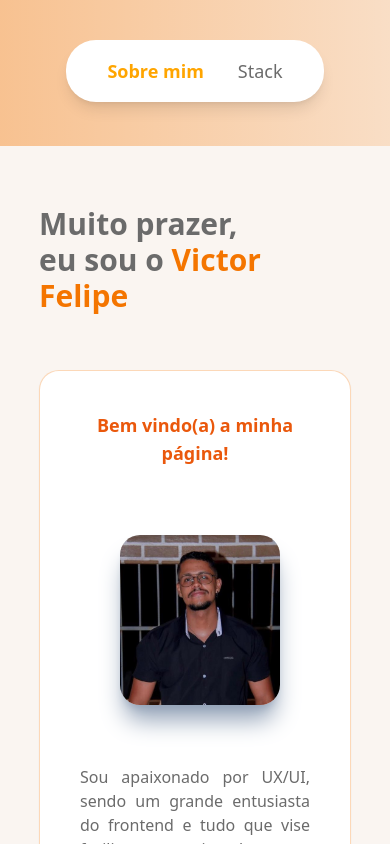
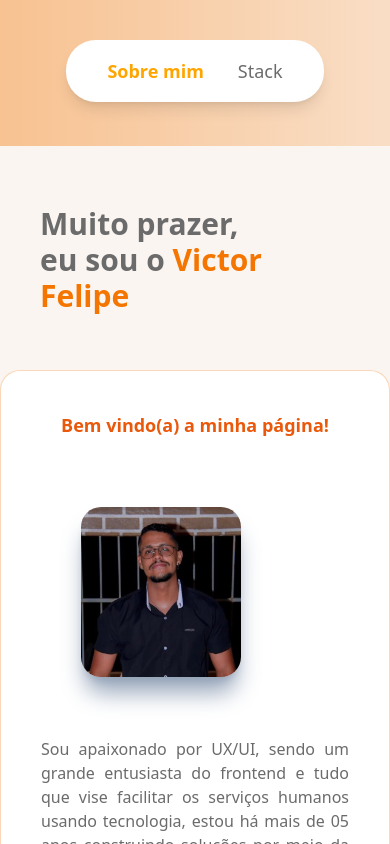
Before and after one commit to victorflipe/victorflipe, a Gatsby site: page / in a window 390 px wide. Built offline with nearby package versions, Linux system fonts and the light colour scheme; Gatsby itself is replaced by a stand-in of ours.

Commit message:
style: Applying responsiveness

```diff
--- a/src/components/Layout.js
+++ b/src/components/Layout.js
@@ -9,7 +9,7 @@ const Layout = ({PageTitle, children, breadcrumbs, marginFooter, noTitle}) => {
         <div className="relative w-full flex flex-col min-h-screen">
             <MenuComponent/>
 
-            <main className="flex-1 xl:px-[20%] lg:px-[10%] md:px-[5%] pt-[5%] px-[10%] z-10">
+            <main className="flex-1 xl:px-[20%] lg:px-[10%] md:px-[5%] pt-[5%] z-10">
                 <img className="hidden md:flex absolute -rotate-90 xl:right-[20%] sm:right-0 xl:w-[10rem] md:w-[8rem] sm:w-[6rem] sm:mt-20 " src={iconSquare}/>
                 <h1 className={`xl:text-5xl md:text-4xl text-3xl pb-14 text-[#F47500] mb-10 font-semibold md:text-left text-center mt-10 ${noTitle ? "hidden" : ""}`}>{PageTitle}</h1>
                 {children}
--- a/src/pages/index.js
+++ b/src/pages/index.js
@@ -14,7 +14,7 @@ const IndexPage = () => {
 
       {/* Content main */}
 
-      <h1 className="xl:text-5xl md:text-4xl text-3xl pb-14 text-[#6B6B6B] font-semibold mt-10">
+      <h1 className="xl:text-5xl md:text-4xl text-3xl pb-14 px-10 sm:px-0 text-[#6B6B6B] font-semibold mt-10">
         Muito prazer,<br/> eu sou o <span className="text-[#F47500]">Victor Felipe</span><br/>
       </h1>
 
@@ -61,7 +61,7 @@ const IndexPage = () => {
 
       {/* Work */}
       <div className="relative pt-20">
-        <h2 className="text-3xl text-[#F47500] font-semibold pb-10 ">Experiência</h2>
+        <h2 className="text-3xl text-[#F47500] font-semibold pb-10 px-10 sm:px-0">Experiência</h2>
 
         <div className="bg-white/40 backdrop-blur-sm border border-[#F47500]/[.28] text-[#6B6B6B] px-10 py-10 rounded-[20px] shadow-sm mb-20">
 
```
